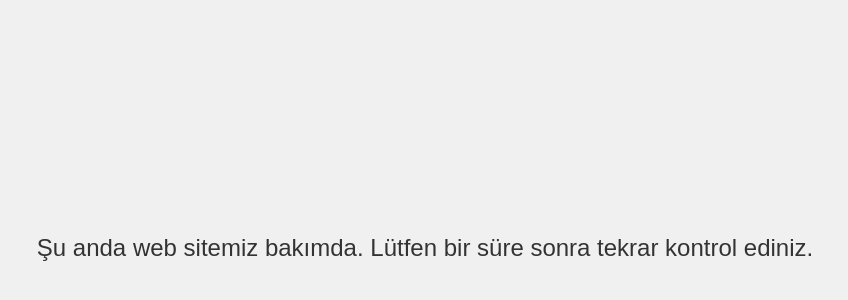
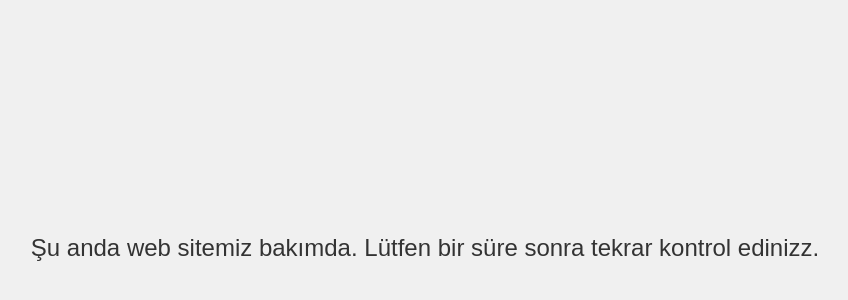
Before and after one commit to barismutluu/website, a plain HTML site: page index.html in a window 1280 px wide. Shown: the part 162-462 px from the top of the page, without its empty margins (215-1063 px from the left). Drawn offline with Linux system fonts and the light colour scheme.

Commit message:
Update index.html

```diff
--- a/index.html
+++ b/index.html
@@ -12,7 +12,7 @@
             <i class="fas fa-tools"></i> <!-- Assuming you have Font Awesome for the maintenance icon -->
         </div>
         <div class="maintenance-text">
-            Şu anda web sitemiz bakımda. Lütfen bir süre sonra tekrar kontrol ediniz.
+            Şu anda web sitemiz bakımda. Lütfen bir süre sonra tekrar kontrol edinizz.
         </div>
     </div>
 </body>
```
